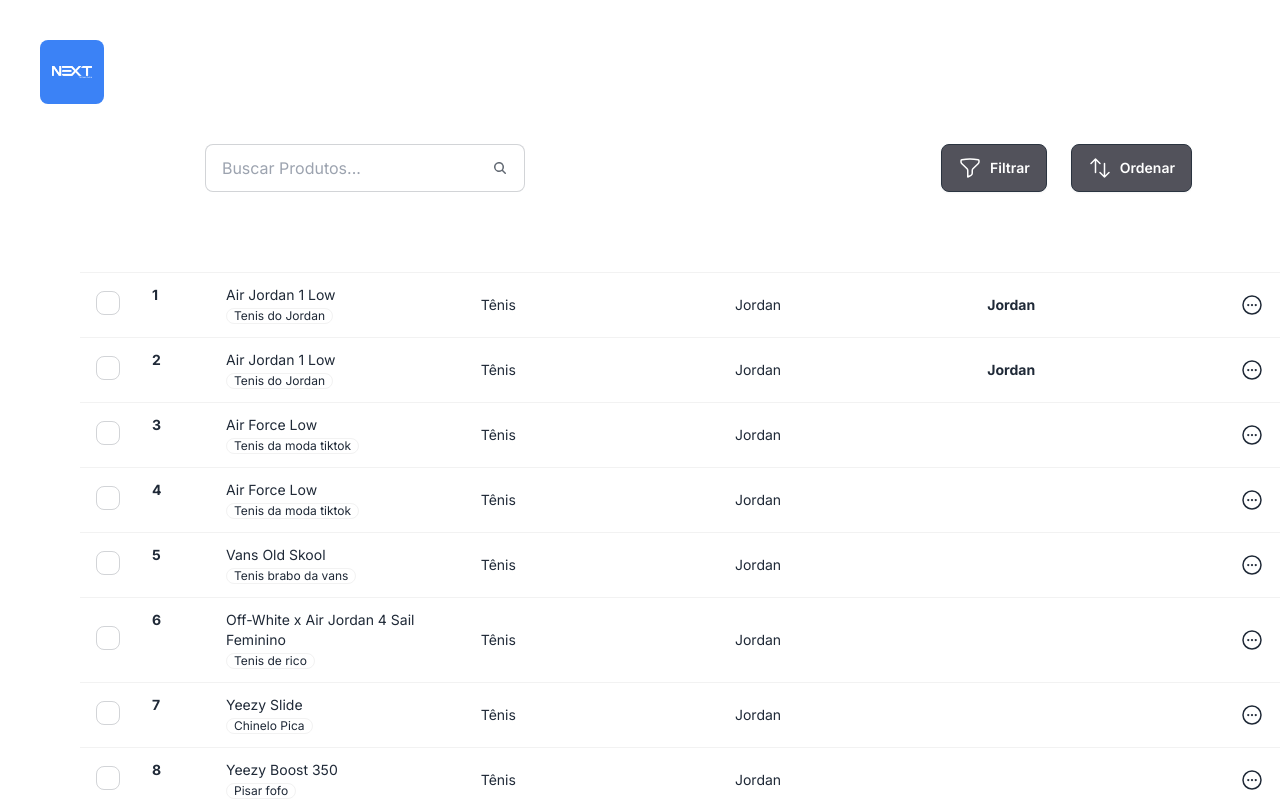
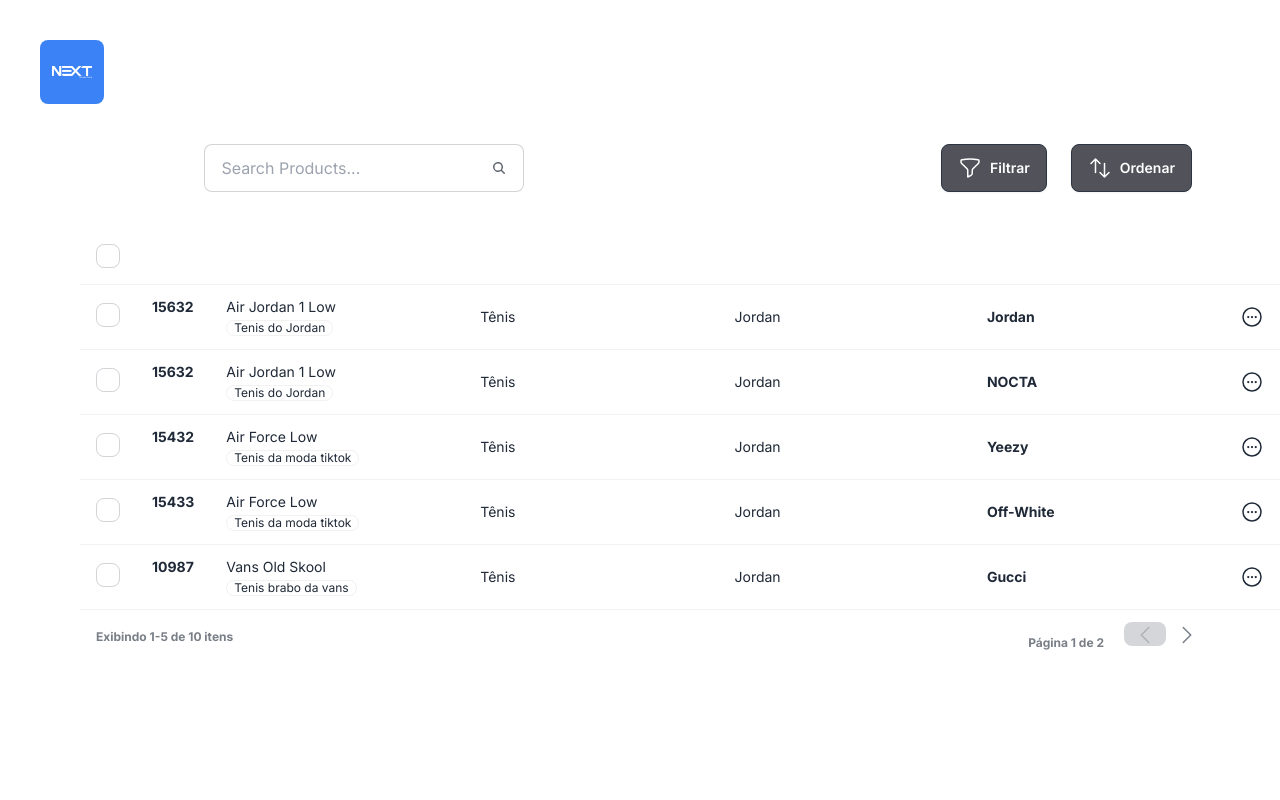
Before and after one commit to jonasmouradev/TesteNext, a Next.js app: page / in a window 1280 px wide. Shown: the top 800 px of the page. Built offline with nearby package versions, Linux system fonts and the light colour scheme; data requests are answered from the project's data file.

Commit message:
Table update

```diff
--- a/dadosJson/db.json
+++ b/dadosJson/db.json
@@ -18,7 +18,7 @@
       "description": "Tenis do Jordan",
       "category": "Tênis",
       "brand": "Jordan",
-        "collab": "Jordan"
+      "collab": "NOCTA"
     },
     {
       "id": 3,
@@ -27,7 +27,7 @@
       "description": "Tenis da moda tiktok",
       "category": "Tênis",
       "brand": "Jordan",
-        "collab": null
+      "collab": "Yeezy"
     },
     {
       "id": 4,
@@ -36,7 +36,7 @@
       "description": "Tenis da moda tiktok",
       "category": "Tênis",
       "brand": "Jordan",
-        "collab": null
+      "collab": "Off-White"
     },
     {
       "id": 5,
@@ -45,7 +45,7 @@
       "description": "Tenis brabo da vans",
       "category": "Tênis",
       "brand": "Jordan",
-        "collab": null
+      "collab": "Gucci"
     },
     {
       "id": 6,
@@ -54,7 +54,7 @@
       "description": "Tenis de rico",
       "category": "Tênis",
       "brand": "Jordan",
-        "collab": null
+      "collab": "Nike"
     },
     {
       "id": 7,
@@ -63,7 +63,7 @@
       "description": "Chinelo Pica",
       "category": "Tênis",
       "brand": "Jordan",
-        "collab": null
+      "collab": "Adidas"
     },
     {
       "id": 8,
@@ -72,16 +72,16 @@
       "description": "Pisar fofo",
       "category": "Tênis",
       "brand": "Jordan",
-        "collab": null
+      "collab": "Puma"
     },
     {
       "id": 9,
-        "code": "Puma Suede",
-        "name": "Tenis mediano",
+      "code": "87654",
+      "name": "Puma Suede",
       "description": "Tenis do Jordan",
       "category": "Tênis",
       "brand": "Jordan",
-        "collab": null
+      "collab": "Vans"
     },
     {
       "id": 10,
@@ -90,7 +90,7 @@
       "description": "Tenis brabo",
       "category": "Tênis",
       "brand": "Jordan",
-        "collab": null
+      "collab": "Converse"
     }
   ]
 }
--- a/src/components/Table.tsx
+++ b/src/components/Table.tsx
@@ -1,14 +1,25 @@
 "use client";
 
-import React, { useState, useCallback, useEffect } from "react";
-import { Link } from "react-router-dom";
-import useFetch from "../components/useFetch";
+import React, { useState, useEffect } from "react";
 import { IProduct } from "../api/tarefas/ProdutosService";
 import { ApiException } from "../api/ApiException";
 import { ProdutosService } from "../api/tarefas/ProdutosService";
 
 const Table = () => {
   const [products, setProducts] = useState<IProduct[]>([]);
+  const [currentPage, setCurrentPage] = useState(1);
+  const [search, setSearch] = useState("");
+  const itemsPerPage = 5;
+
+  // Filtra os produtos com base na pesquisa
+  const productsSearch = products.filter(
+    (product) =>
+      product.name.toLowerCase().includes(search.toLowerCase()) ||
+      product.description.toLowerCase().includes(search.toLowerCase()) ||
+      product.category.toLowerCase().includes(search.toLowerCase()) ||
+      product.brand.toLowerCase().includes(search.toLowerCase()) ||
+      product.collab.toLowerCase().includes(search.toLowerCase())
+  );
 
   useEffect(() => {
     ProdutosService.getAll().then((result) => {
@@ -20,10 +31,8 @@
     });
   }, []);
 
-  // Estado para controlar a página atual
-  const [currentPage, setCurrentPage] = useState(1);
-  // Estado para controlar o número total de páginas (exemplo: 10)
-  const [totalPages, setTotalPages] = useState(10);
+  // Calcula o total de páginas com base nos produtos filtrados
+  const totalPages = Math.ceil(productsSearch.length / itemsPerPage);
   // Adicionando um novo estado para rastrear os itens selecionados
   const [selectedItems, setSelectedItems] = useState<number[]>([]);
 
@@ -36,25 +45,22 @@
     }
   };
 
-  const [paginaAtual, setPaginaAtual] = useState(1);
-  const itensPorPagina = 4;
-
-  // Calcula o índice dos itens para a página atual
-  const indiceDoUltimoItem = paginaAtual * itensPorPagina;
-  const indiceDoPrimeiroItem = indiceDoUltimoItem - itensPorPagina;
-  const itensAtuais = products
-    ? products.slice(indiceDoPrimeiroItem, indiceDoUltimoItem)
-    : [];
+  // Calculates the indices of the items for the current page
+  const lastItemIndex = currentPage * itemsPerPage;
+  const firstItemIndex = lastItemIndex - itemsPerPage;
+  const currentProducts = productsSearch.slice(firstItemIndex, lastItemIndex);
 
   return (
     <div className="overflow-x-auto pl-20">
       <div className="flex flex-row items-center pb-10">
-        <h1 className="px-5 text-xl text-white">Produtos</h1>
+        <h1 className="px-5 text-xl text-white">Products</h1>
         <label className="input input-bordered flex items-center gap-2 flex-auto max-w-80">
           <input
             type="text"
             className="grow"
-            placeholder="Buscar Produtos..."
+            placeholder="Search Products..."
+            value={search}
+            onChange={(e) => setSearch(e.target.value)}
           />
           <svg
             xmlns="http://www.w3.org/2000/svg"
@@ -111,9 +117,9 @@
         <thead>
           <tr>
             <th>
-              {/* <label>
+              <label>
                 <input type="checkbox" className="checkbox" />
-              </label> */}
+              </label>
             </th>
             <th className="text-white">Código</th>
             <th className="text-white w-72">Produto</th>
@@ -124,8 +130,8 @@
           </tr>
         </thead>
         <tbody>
-          {/* row 1 */}
-          {products.map((product: IProduct) => (
+          {/* rows */}
+          {currentProducts.map((product: IProduct) => (
             <tr key={product.id}>
               <th>
                 <input
@@ -137,7 +143,7 @@
                   }
                 />
               </th>
-              <td className="font-bold flex items-center">{product.id}</td>
+              <td className="font-bold flex items-center">{product.code}</td>
               <td>
                 {product.name}
                 <br />
@@ -153,7 +159,7 @@
                   viewBox="0 0 24 24"
                   strokeWidth={1.5}
                   stroke="currentColor"
-                  className="w-6 h-6"
+                  className="w-6 h-6 hover:text-blue-500 cursor-pointer"
                 >
                   <path
                     strokeLinecap="round"
@@ -168,31 +174,66 @@
         {/* foot */}
         <tfoot>
           <tr>
-            <th colSpan={5}>
+            <th colSpan={6}>
               <div
                 style={{
                   display: "flex",
-                  justifyContent: "center",
+                  justifyContent: "space-between",
                   alignItems: "center",
                 }}
               >
+                <div>
+                  <span>
+                    Exibindo {firstItemIndex + 1}-
+                    {Math.min(lastItemIndex, products.length)} de{" "}
+                    {products.length} itens
+                  </span>
+                </div>
+                <div>
+                  {" "}
+                  <span className="pr-5">
+                    Página {currentPage} de {totalPages}
+                  </span>
                   <button
                     className="btn btn-ghost btn-xs"
                     onClick={() => setCurrentPage(currentPage - 1)}
                     disabled={currentPage === 1}
                   >
-                  Anterior
+                    <svg
+                      xmlns="http://www.w3.org/2000/svg"
+                      viewBox="0 0 24 24"
+                      fill="currentColor"
+                      className="w-6 h-6"
+                    >
+                      <path
+                        fillRule="evenodd"
+                        d="M7.72 12.53a.75.75 0 0 1 0-1.06l7.5-7.5a.75.75 0 1 1 1.06 1.06L9.31 12l6.97 6.97a.75.75 0 1 1-1.06 1.06l-7.5-7.5Z"
+                        clipRule="evenodd"
+                      />
+                    </svg>
                   </button>
-                <span>
-                  Página {currentPage} de {totalPages}
-                </span>
                   <button
                     className="btn btn-ghost btn-xs"
                     onClick={() => setCurrentPage(currentPage + 1)}
-                  disabled={currentPage === totalPages}
+                    disabled={
+                      currentPage === totalPages ||
+                      products.length <= itemsPerPage
+                    }
                   >
-                  Próxima
+                    <svg
+                      xmlns="http://www.w3.org/2000/svg"
+                      viewBox="0 0 24 24"
+                      fill="currentColor"
+                      className="w-6 h-6"
+                    >
+                      <path
+                        fillRule="evenodd"
+                        d="M16.28 11.47a.75.75 0 0 1 0 1.06l-7.5 7.5a.75.75 0 0 1-1.06-1.06L14.69 12 7.72 5.03a.75.75 0 0 1 1.06-1.06l7.5 7.5Z"
+                        clipRule="evenodd"
+                      />
+                    </svg>
                   </button>
+                </div>
               </div>
             </th>
           </tr>
--- a/src/components/useFetch.tsx
+++ /dev/null
@@ -1,38 +0,0 @@
-import { useState, useEffect } from "react";
-
-interface UseFetchResult {
-  data: any | null;
-  isPending: boolean;
-  error: any | null;
-}
-
-const useFetch = (url: string): UseFetchResult => {
-  const [data, setData] = useState<any | null>(null);
-  const [isPending, setIsPending] = useState<boolean>(true);
-  const [error, setError] = useState<any | null>(null);
-
-  useEffect(() => {
-    setTimeout(() => {
-      fetch(url)
-        .then((res) => {
-          if (!res.ok) {
-            throw Error("Error fetching users data");
-          }
-          return res.json();
-        })
-        .then((data) => {
-          setData(data);
-          setIsPending(false);
-          setError(null);
-        })
-        .catch((err) => {
-          setIsPending(false);
-          setError(err.message);
-        });
-    }, 1000);
-  }, [url]);
-
-  return { data, isPending, error };
-};
-
-export default useFetch;
```
Lines whose indentation alone changed are shown as unchanged.
